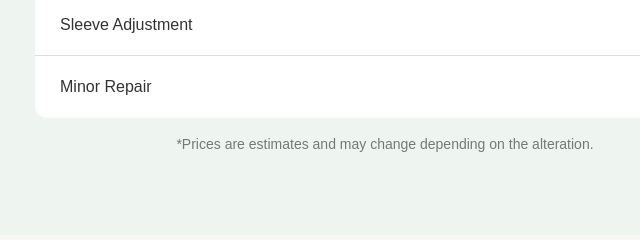
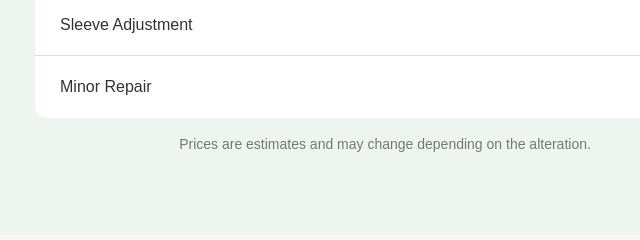
Before and after one commit to fionamarie517-sketch/ctu-tailorhub, a plain HTML site: page index.html in a window 1280 px wide. Shown: the part 3000-3240 px from the top of the page, 255-895 px from the left. Drawn offline with Linux system fonts and the light colour scheme.

Commit message:
Update index.html

```diff
--- a/index.html
+++ b/index.html
@@ -314,7 +314,7 @@
         </div>
 
         <p class="note">
-            *Prices are estimates and may change depending on the alteration.
+            Prices are estimates and may change depending on the alteration.
         </p>
 
     </section>
```
